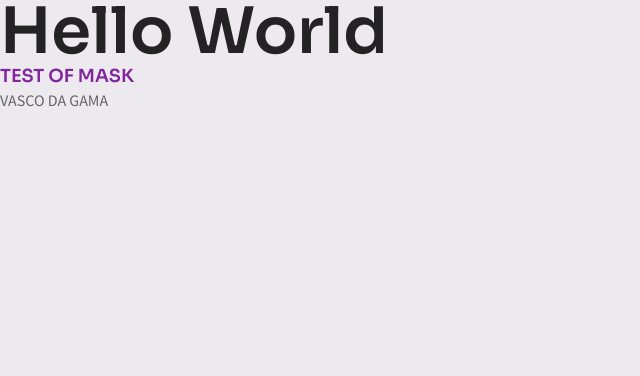
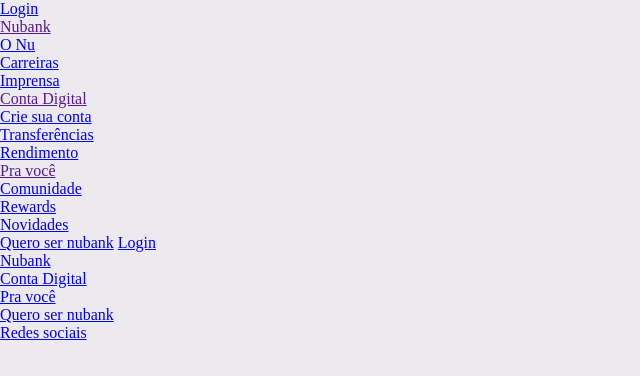
Before and after one commit to Vitor3x/nubank-sass, a plain HTML site: page index.html in a window 1280 px wide. Shown: the whole page, without its empty margins (0-640 px from the left). Drawn offline with Linux system fonts and the light colour scheme.

Commit message:
feat: add menu structure html

```diff
--- a/index.html
+++ b/index.html
@@ -11,8 +11,58 @@
   <title>Nubank</title>
 </head>
 <body>
-  <h1>Hello World</h1>
-  <h5>TEST OF MASK</h5>
-  <p>VASCO DA GAMA</p>
+  <header>
+    <nav class="navbar-mobile">
+      <div class="bx" id="bx"></div>
+      <div class="logo"></div>
+      <a href="#">Login</a>
+    </nav>
+
+    <nav class="navbar-desktop">
+      <div class="navbar-desktop-item-1">
+        <div class="logo"></div>
+          <ul class="menu-desktop">
+            <li class="menu-item">
+              <a href="" class="nav-link-desktop">Nubank</a>
+              <ul class="dropdown-menu">
+                <li class="dropdown-item"><a href="#" class="nav-link-dropdown">O Nu</a></li>
+                <li class="dropdown-item"><a href="#" class="nav-link-dropdown">Carreiras</a></li>
+                <li class="dropdown-item"><a href="#" class="nav-link-dropdown">Imprensa</a></li>
+              </ul>
+            </li>
+            <li class="menu-item">
+              <a href="" class="menu-link">Conta Digital</a>
+              <ul class="dropdown-menu">
+                <li class="dropdown-item"><a href="#" class="nav-link-dropdown">Crie sua conta</a></li>
+                <li class="dropdown-item"><a href="#" class="nav-link-dropdown">Transferências</a></li>
+                <li class="dropdown-item"><a href="#" class="nav-link-dropdown">Rendimento</a></li>
+              </ul>
+            </li>
+            <li class="menu-item">
+              <a href="" class="menu-link">Pra você</a>
+              <ul class="dropdown-menu">
+                <li class="dropdown-item"><a href="#" class="nav-link-dropdown">Comunidade</a></li>
+                <li class="dropdown-item"><a href="#" class="nav-link-dropdown">Rewards</a></li>
+                <li class="dropdown-item"><a href="#" class="nav-link-dropdown">Novidades</li>
+              </ul>
+            </li>
+          </ul>
+      </div>
+      <div class="navbar-desktop-item-2">
+        <a href="#" class="btn">Quero ser nubank</a>
+        <a href="#">Login</a>
+      </div>
+    </nav>
+
+    <nav class="menu-mobile">
+      <ul class="nav-list-mobile">
+        <li><a href="#" class="nav-link-mobile">Nubank</a></li>
+        <li><a href="#" class="nav-link-mobile">Conta Digital</a></li>
+        <li><a href="#" class="nav-link-mobile">Pra você</a></li>
+        <li><a href="#" class="nav-link-mobile">Quero ser nubank</a></li>
+        <li><a href="#" class="nav-link-mobile">Redes sociais</a></li>
+      </ul>
+    </nav>
+  </header>
 </body>
 </html>
```
